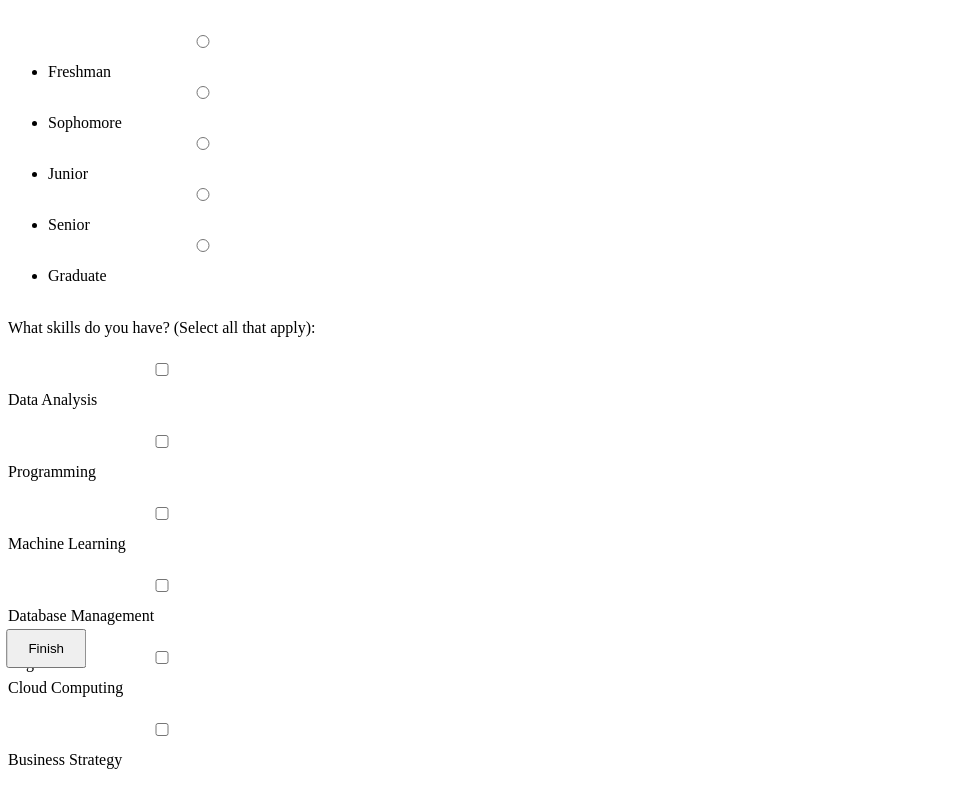
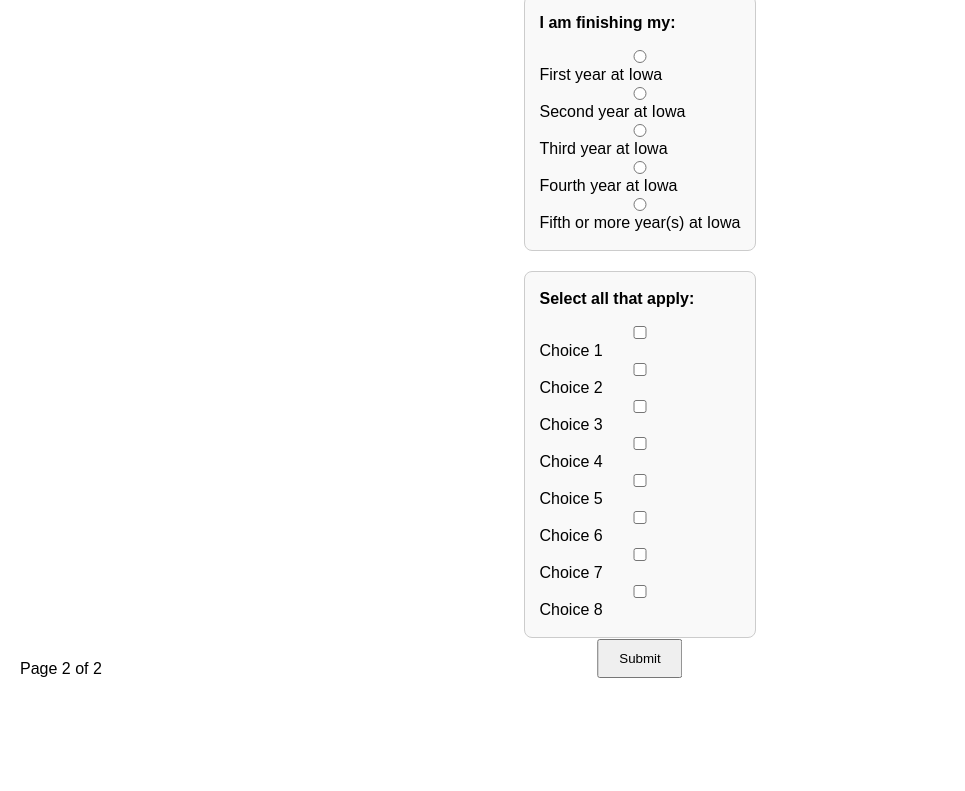
Before and after one commit to tommyjaeger11/tjjaeger_HW9, a plain HTML site: page tjjaeger_p2.html in a window 1280 px wide. Shown: the part 102-893 px from the top of the page, without its empty margins (0-965 px from the left). After the commit the page ends 800 px from the top, so only its background shows below. Drawn offline with Linux system fonts and the light colour scheme.

Commit message:
added page 2 and submission page

```diff
--- a/stylesheet.css
+++ b/stylesheet.css
@@ -1,9 +1,4 @@
-button {
-  position: absolute;
-  bottom: 20px; /* Adjust spacing from the bottom */
-  left: 50%;
-  transform: translateX(-50%); /* Centers the button horizontally */
-}
+/* Style for tooltip elements */
 .tooltiptext {
   visibility: hidden;
   background-color: black;
@@ -26,25 +21,7 @@ button {
   visibility: visible;
 }
 
-/* Make inputs appear below labels */
-label {
-  display: block;
-  margin-bottom: 5px; /* Adds spacing between label and input */
-}
-
-/*BOTTOM OF THE SHEET, AND UNDERNEATH/*
-
-
-
-
-
-
-/* Make inputs appear below labels */
-label {
-  display: block;
-  margin-bottom: 5px;
-}
-
+/* General inputs and selects styling */
 input,
 select {
   display: block;
@@ -53,7 +30,7 @@ select {
   margin-bottom: 15px;
 }
 
-/* Bottom section to align at the bottom of the page */
+/* Bottom section alignment */
 .bottom-section {
   position: absolute;
   bottom: 10px;
@@ -63,11 +40,65 @@ select {
   gap: 20px; /* Space between page indicator and button */
 }
 
-.page-indicator {
-  margin: 0;
-}
-
 button {
+  position: absolute;
+  bottom: 20px; /* Adjust spacing from the bottom */
+  left: 50%;
+  transform: translateX(-50%); /* Centers the button horizontally */
   padding: 10px 20px;
   cursor: pointer;
 }
+
+/* Styling for question groups */
+.question-group {
+  border: 1px solid #ccc; /* Light gray border */
+  padding: 15px; /* Add padding inside the box */
+  margin-bottom: 20px; /* Space between question groups */
+  border-radius: 8px; /* Optional: Rounded corners */
+  background-color: #f9f9f9; /* Optional: Light background color */
+}
+
+/* Bold questions styling */
+.question-group label:first-of-type {
+  font-weight: bold;
+  display: block; /* Ensure question text is on its own line */
+  margin-bottom: 15px; /* Adds spacing below the question text */
+}
+
+/* Align checkboxes and radio buttons properly */
+.question-group input[type="checkbox"],
+.question-group input[type="radio"] {
+  vertical-align: middle; /* Aligns inputs with the middle of the text */
+  margin: 0 10px 0 0; /* Adds spacing to the right of the input */
+  position: static; /* Removes any relative positioning adjustments */
+}
+
+/* Maintain spacing for checkbox and radio labels */
+.question-group label:not(:first-of-type) {
+  display: inline-block;
+  margin-left: 0; /* Ensure no additional unintended left margin */
+  vertical-align: middle; /* Space between inputs and labels */
+}
+
+.question-group label {
+  line-height: 1.5; /* Ensures consistent alignment with input size */
+}
+
+/* Center the entire content on the page */
+body {
+  display: flex; /* Enables Flexbox on the body */
+  flex-direction: column; /* Stacks elements vertically */
+  justify-content: center; /* Centers content vertically */
+  align-items: center; /* Centers content horizontally */
+  min-height: 100vh; /* Ensures full height of the viewport */
+  margin: 0; /* Removes default browser margin */
+  font-family: Arial, sans-serif; /* Optional: Cleaner font styling */
+}
+
+/* Center and style text */
+h1,
+h2,
+p {
+  margin: 10px; /* Adds consistent spacing between elements */
+  text-align: center; /* Ensures text is horizontally centered */
+}
--- a/tjjaeger_p2.html
+++ b/tjjaeger_p2.html
@@ -11,129 +11,62 @@
     ></script>
   </head>
   <body>
-    <h1>Business Analytics Student Survey - Page 2</h1>
-
-    <form action="tjjaeger_ty.html" method="GET">
-      <!-- Question 1: "I am finishing my" (Bullet list with one option) -->
-      <label for="year-in-school">I am finishing my:</label><br />
-      <ul>
-        <li>
+    <h1>Business Analytics Student Survey</h1>
+    <form action="tjjaeger_ty.html" method="POST">
+      <!-- First Question -->
+      <div class="question-group">
+        <label for="finishing"><b>I am finishing my:</b></label>
         <input
           type="radio"
-            id="freshman"
-            name="year-in-school"
-            value="Freshman"
+          id="option1"
+          name="finishing"
+          value="option1"
+          required
         />
-          <label for="freshman">Freshman</label>
-        </li>
-        <li>
+        <label for="option1">First year at Iowa</label>
+        <input type="radio" id="option2" name="finishing" value="option2" />
+        <label for="option2">Second year at Iowa</label>
+        <input type="radio" id="option3" name="finishing" value="option3" />
+        <label for="option3">Third year at Iowa</label>
+        <input type="radio" id="option4" name="finishing" value="option4" />
+        <label for="option4">Fourth year at Iowa</label>
         <input
           type="radio"
-            id="sophomore"
-            name="year-in-school"
-            value="Sophomore"
-          />
-          <label for="sophomore">Sophomore</label>
-        </li>
-        <li>
-          <input
-            type="radio"
-            id="junior"
-            name="year-in-school"
-            value="Junior"
-          />
-          <label for="junior">Junior</label>
-        </li>
-        <li>
-          <input
-            type="radio"
-            id="senior"
-            name="year-in-school"
-            value="Senior"
-          />
-          <label for="senior">Senior</label>
-        </li>
-        <li>
-          <input
-            type="radio"
-            id="graduate"
-            name="year-in-school"
-            value="Graduate"
-          />
-          <label for="graduate">Graduate</label>
-        </li>
-      </ul>
-      <br />
+          id="option5"
+          name="finishing"
+          value="option5"
+        /><label for="option5">Fifth or more year(s) at Iowa</label>
+      </div>
 
-      <!-- Question 2: "What skills do you have?" (Checkboxes, multiple options) -->
-      <label for="skills"
-        >What skills do you have? (Select all that apply):</label
-      ><br />
+      <!-- Second Question -->
+      <div class="question-group">
+        <label for="choices"><b>Select all that apply:</b></label>
+        <input type="checkbox" id="check1" name="choices" value="choice1" />
+        <label for="check1">Choice 1</label>
+        <input type="checkbox" id="check2" name="choices" value="choice2" />
+        <label for="check2">Choice 2</label>
+        <input type="checkbox" id="check3" name="choices" value="choice3" />
+        <label for="check3">Choice 3</label>
+        <input type="checkbox" id="check4" name="choices" value="choice4" />
+        <label for="check4">Choice 4</label>
+        <input type="checkbox" id="check5" name="choices" value="choice5" />
+        <label for="check5">Choice 5</label>
         <input
           type="checkbox"
-        id="data-analysis"
-        name="skills"
-        value="Data Analysis"
-      />
-      <label for="data-analysis">Data Analysis</label><br />
-      <input
-        type="checkbox"
-        id="programming"
-        name="skills"
-        value="Programming"
-      />
-      <label for="programming">Programming</label><br />
-      <input
-        type="checkbox"
-        id="machine-learning"
-        name="skills"
-        value="Machine Learning"
-      />
-      <label for="machine-learning">Machine Learning</label><br />
-      <input
-        type="checkbox"
-        id="database-management"
-        name="skills"
-        value="Database Management"
-      />
-      <label for="database-management">Database Management</label><br />
-      <input
-        type="checkbox"
-        id="cloud-computing"
-        name="skills"
-        value="Cloud Computing"
-      />
-      <label for="cloud-computing">Cloud Computing</label><br />
-      <input
-        type="checkbox"
-        id="business-strategy"
-        name="skills"
-        value="Business Strategy"
-      />
-      <label for="business-strategy">Business Strategy</label><br />
-      <input
-        type="checkbox"
-        id="project-management"
-        name="skills"
-        value="Project Management"
-      />
-      <label for="project-management">Project Management</label><br />
-      <input
-        type="checkbox"
-        id="communication"
-        name="skills"
-        value="Communication"
-      />
-      <label for="communication">Communication</label><br />
-      <br />
+          id="check6"
+          name="choices"
+          value="choice6"
+        /><label for="check6">Choice 6</label>
+        <input type="checkbox" id="check7" name="choices" value="choice7" />
+        <label for="check7">Choice 7</label>
+        <input type="checkbox" id="check8" name="choices" value="choice8" />
+        <label for="check8">Choice 8</label>
+      </div>
 
-      <!-- Page Indicator and Finish Button -->
       <div class="bottom-section">
-        <div class="page-indicator">
         <p>Page 2 of 2</p>
       </div>
-        <button type="submit">Finish</button>
-      </div>
+      <button type="submit">Submit</button>
     </form>
   </body>
 </html>
```
Also changed, not shown: tjjaeger_ty.html (+14 -0 lines), 1 other file. Lines whose indentation alone changed are shown as unchanged.
